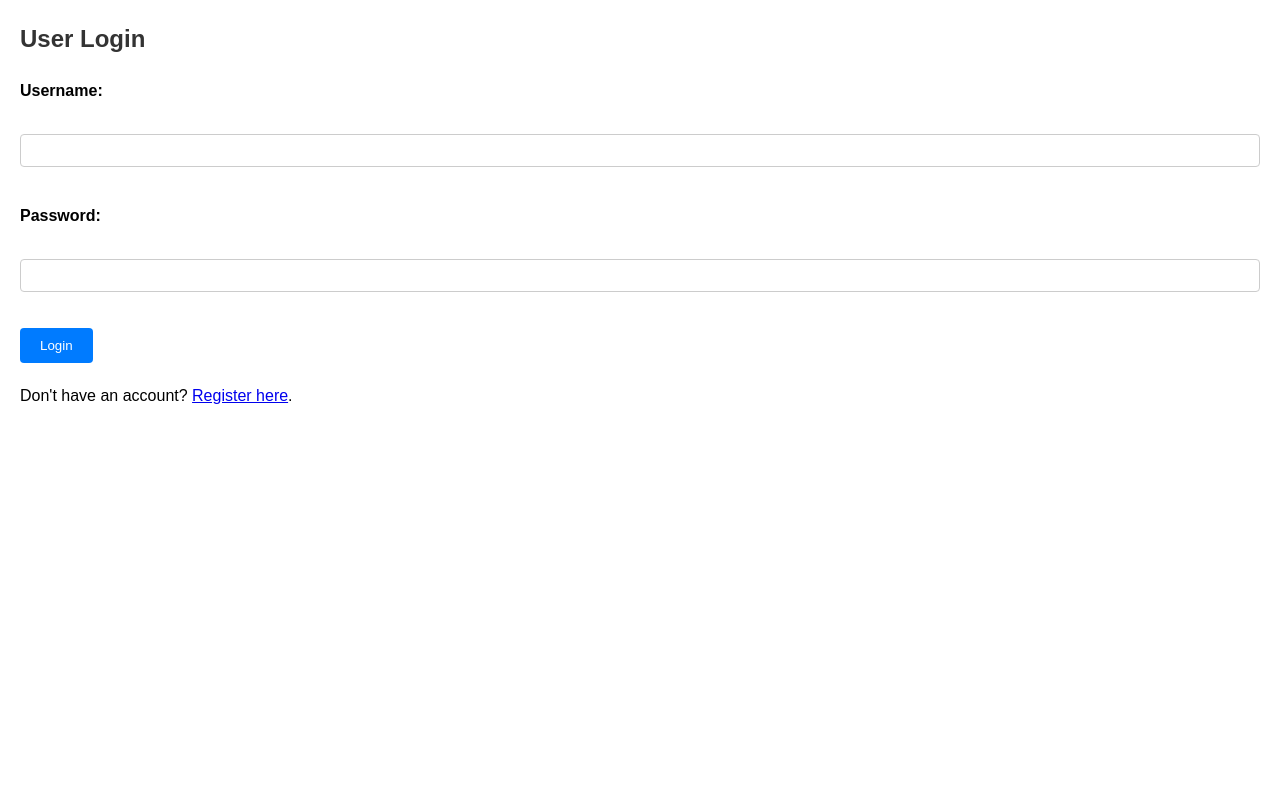
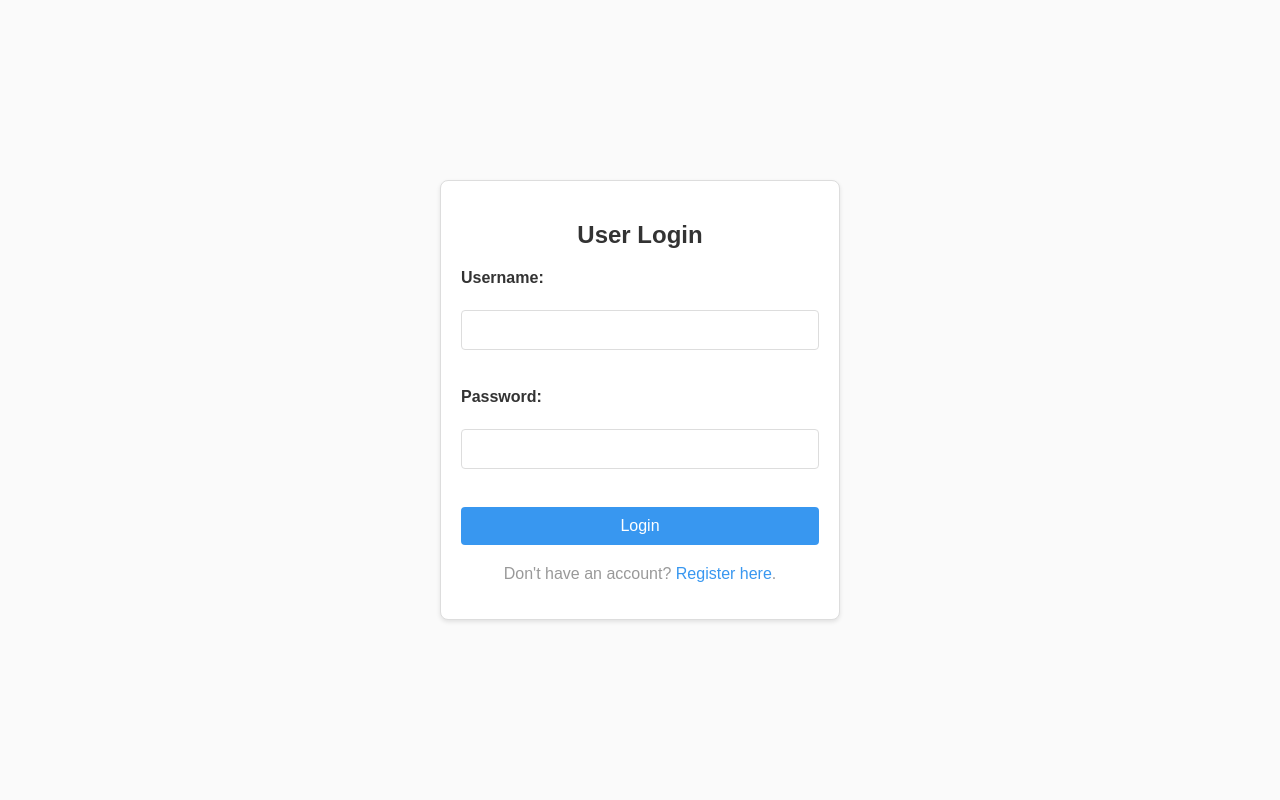
Before and after one commit to chandualle/Task-Management-System, a PHP site: page /login.php in a window 1280 px wide. Run offline with PHP 8.4, Linux system fonts and the light colour scheme.

Commit message:
Update styles.css

```diff
--- a/styles.css
+++ b/styles.css
@@ -1,74 +1,77 @@
-/* General styles */
-body {
-    font-family: Arial, sans-serif;
-    line-height: 1.6;
-    margin: 20px;
+* {
+    box-sizing: border-box;
 }
 
-h2, h3 {
-    color: #333;
+body {
+    display: flex;
+    justify-content: center;
+    align-items: center;
+    height: 100vh;
+    margin: 0;
+    font-family: Arial, sans-serif;
+    background-color: #fafafa; /* Light grey background similar to Instagram */
 }
 
-form {
+.container {
+    width: 100%;
+    max-width: 400px;
+    padding: 20px;
+    background-color: #fff; /* White background */
+    border: 1px solid #ddd; /* Light grey border */
+    border-radius: 8px; /* Rounded corners */
+    box-shadow: 0 2px 4px rgba(0, 0, 0, 0.1); /* Subtle shadow for depth */
+    text-align: center; /* Center text inside the container */
+}
+
+h2 {
     margin-bottom: 20px;
+    font-size: 24px;
+    color: #333; /* Dark grey text color */
 }
 
 label {
     display: block;
     margin-bottom: 5px;
     font-weight: bold;
+    text-align: left; /* Align labels to the left */
+    color: #333; /* Dark grey text color */
 }
 
 input[type="text"],
-input[type="password"],
-textarea,
-select {
+input[type="password"] {
     width: 100%;
-    padding: 8px;
-    margin-bottom: 10px;
-    border: 1px solid #ccc;
-    border-radius: 4px;
-    box-sizing: border-box;
+    padding: 10px;
+    margin-bottom: 20px;
+    border: 1px solid #ddd; /* Light grey border */
+    border-radius: 4px; /* Rounded corners */
+    font-size: 16px;
 }
 
-input[type="submit"],
-button {
-    padding: 10px 20px;
-    background-color: #007bff;
-    color: white;
+input[type="submit"] {
+    width: 100%;
+    padding: 10px;
+    background-color: #3897f0; /* Instagram blue color */
     border: none;
-    border-radius: 4px;
+    border-radius: 4px; /* Rounded corners */
+    color: #fff; /* White text color */
+    font-size: 16px;
     cursor: pointer;
 }
 
-input[type="submit"]:hover,
-button:hover {
-    background-color: #0056b3;
+input[type="submit"]:hover {
+    background-color: #3278d8; /* Darker blue on hover */
 }
 
-/* Task styles */
-.task {
-    margin-bottom: 10px;
-    padding: 10px;
-    border: 1px solid #ccc;
-    border-radius: 4px;
+p {
+    margin-top: 20px;
+    color: #999; /* Light grey text color */
 }
 
-.task p {
-    margin: 0;
+a {
+    color: #3897f0; /* Instagram blue color */
+    text-decoration: none;
 }
 
-.important {
-    color: red;
-    font-weight: bold;
+a:hover {
+    text-decoration: underline;
 }
-
-/* Responsive styles */
-@media (max-width: 600px) {
-    input[type="text"],
-    input[type="password"],
-    textarea,
-    select {
-        width: 100%;
-    }
-}
```
